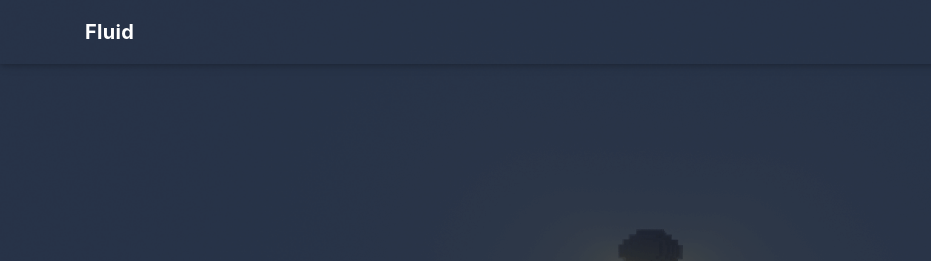
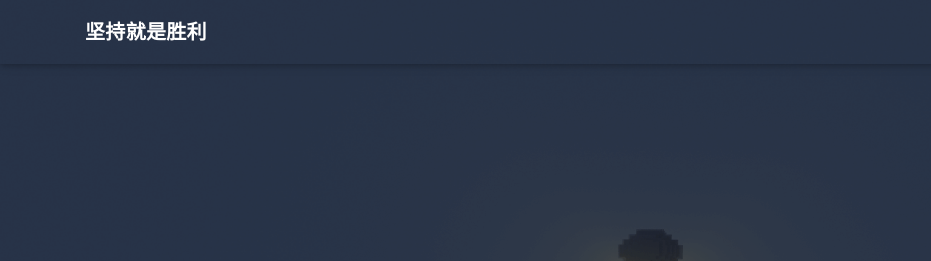
Before and after one commit to sizhenpeng/xpblog, a plain HTML site: page index.html in a window 1280 px wide. Shown: the top 261 px of the page, 0-931 px from the left. Drawn offline with nearby package versions, Linux system fonts and the light colour scheme; some packages are replaced by stand-ins of ours; a script that the page names is missing; a small style sheet from the web is missing.

Commit message:
Site updated: 2025-03-29 14:08:40

```diff
--- a/index.html
+++ b/index.html
@@ -87,7 +87,7 @@
   <nav id="navbar" class="navbar fixed-top  navbar-expand-lg navbar-dark scrolling-navbar">
   <div class="container">
     <a class="navbar-brand" href="/xpblog/">
-      <strong>Fluid</strong>
+      <strong>坚持就是胜利</strong>
     </a>
 
     <button id="navbar-toggler-btn" class="navbar-toggler" type="button" data-toggle="collapse"
```
Also changed, not shown: 2025/03/29/hello-world/index.html (+1 -1 lines), 404.html (+1 -1 lines), archives/2025/03/index.html (+1 -1 lines), archives/2025/index.html (+1 -1 lines), archives/index.html (+1 -1 lines), categories/index.html (+1 -1 lines), links/index.html (+1 -1 lines), tags/index.html (+1 -1 lines).
